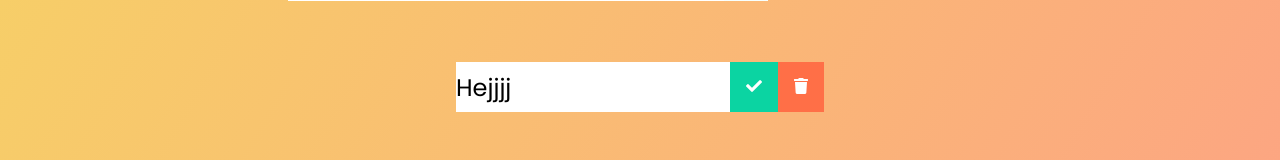
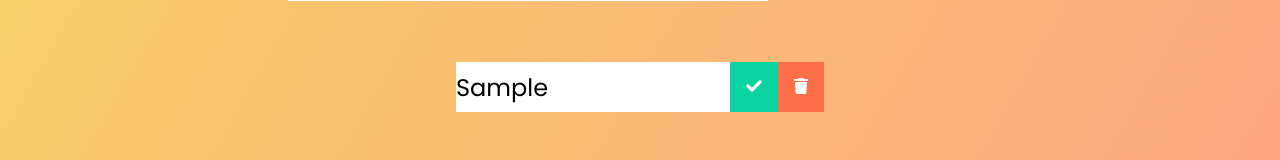
Before and after one commit to samiracode/todo-react-app, a React (Create React App) app: page / in a window 1280 px wide. Both pictures are taken after typing "Sample" into the empty fields and a click on the button 746 px from the left and 265 px from the top of the page. Shown: the part 291-451 px from the top of the page. Built offline with nearby package versions, Linux system fonts and the light colour scheme.

Commit message:
todo component

```diff
--- a/src/App.js
+++ b/src/App.js
@@ -13,7 +13,8 @@ function App() {
         <h1>Samira's Todo List</h1>
       </header>¨
       <Form todos={todos} inputText={inputText} setTodos={setTodos} setInputText={setInputText}/>
-      <TodoList />
+      <TodoList todos={todos} setTodos={setTodos} />
+
 
     </div>
   );
--- a/src/components/Todo.js
+++ b/src/components/Todo.js
@@ -1,10 +1,10 @@
 import React from "react";
 
 
-const Todo = () => {
+const Todo = ({ text, todos, setTodos }) => {
     return (
        <div className="todo">
-        <li className="item">Hejjjj</li>
+        <li className="item">{text}</li>
         <button className="complete-btn"><i className="fas fa-check"></i></button>
         <button className="trash-btn"><i className="fas fa-trash"></i></button>
        </div>
--- a/src/components/TodoLIst.js
+++ b/src/components/TodoLIst.js
@@ -2,12 +2,20 @@ import React from "react";
 //import components
 import Todo from "./Todo"
 
-const TodoList = () => {
+const TodoList = ({ todos, setTodos }) => {
 
     return(
       <div className="todo-container">
         <ul className="todo-list">
-          <Todo />
+          {todos.map(todo => (
+             <Todo
+               key={todo.id}
+               text={todo.text}
+               id={todo.id}
+               todos={todos}
+               setTodos={setTodos}
+             />
+          ))}
         </ul>
 
       </div>
```
